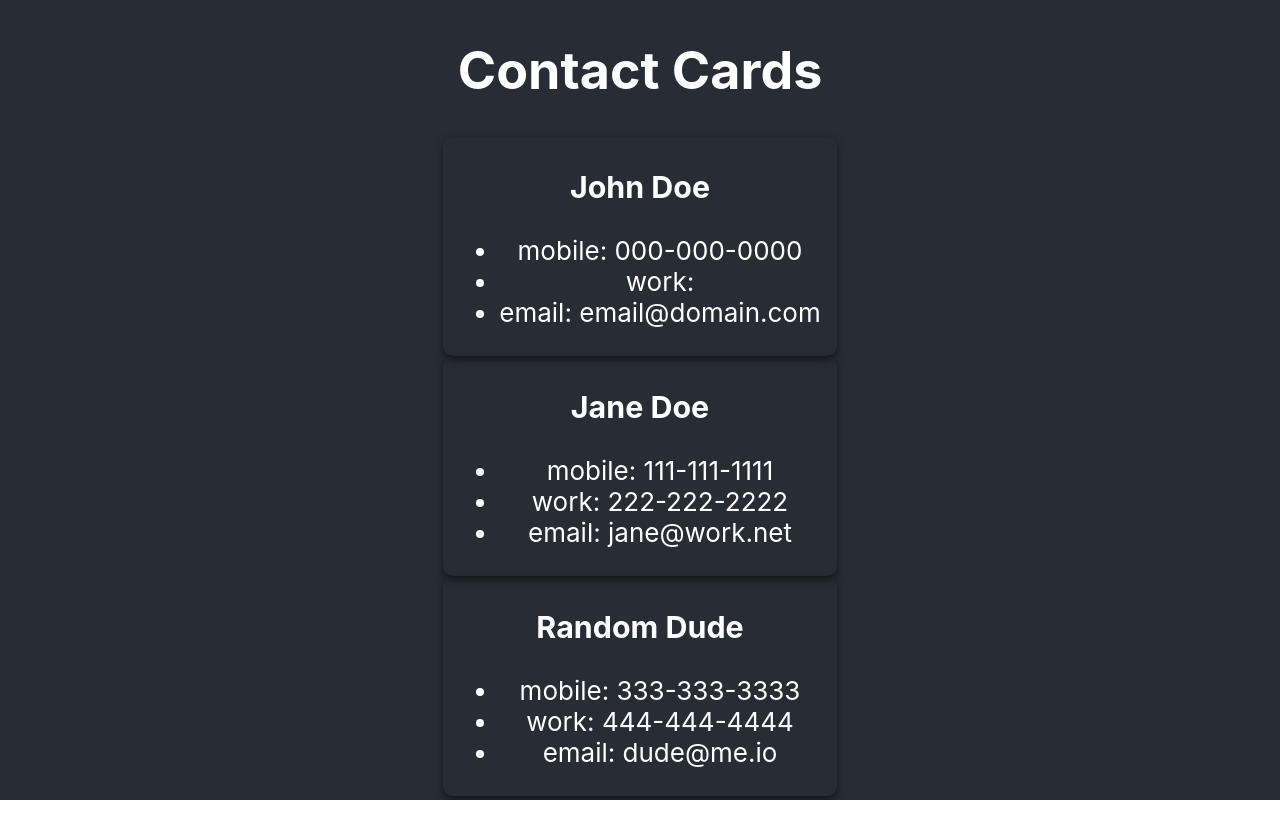
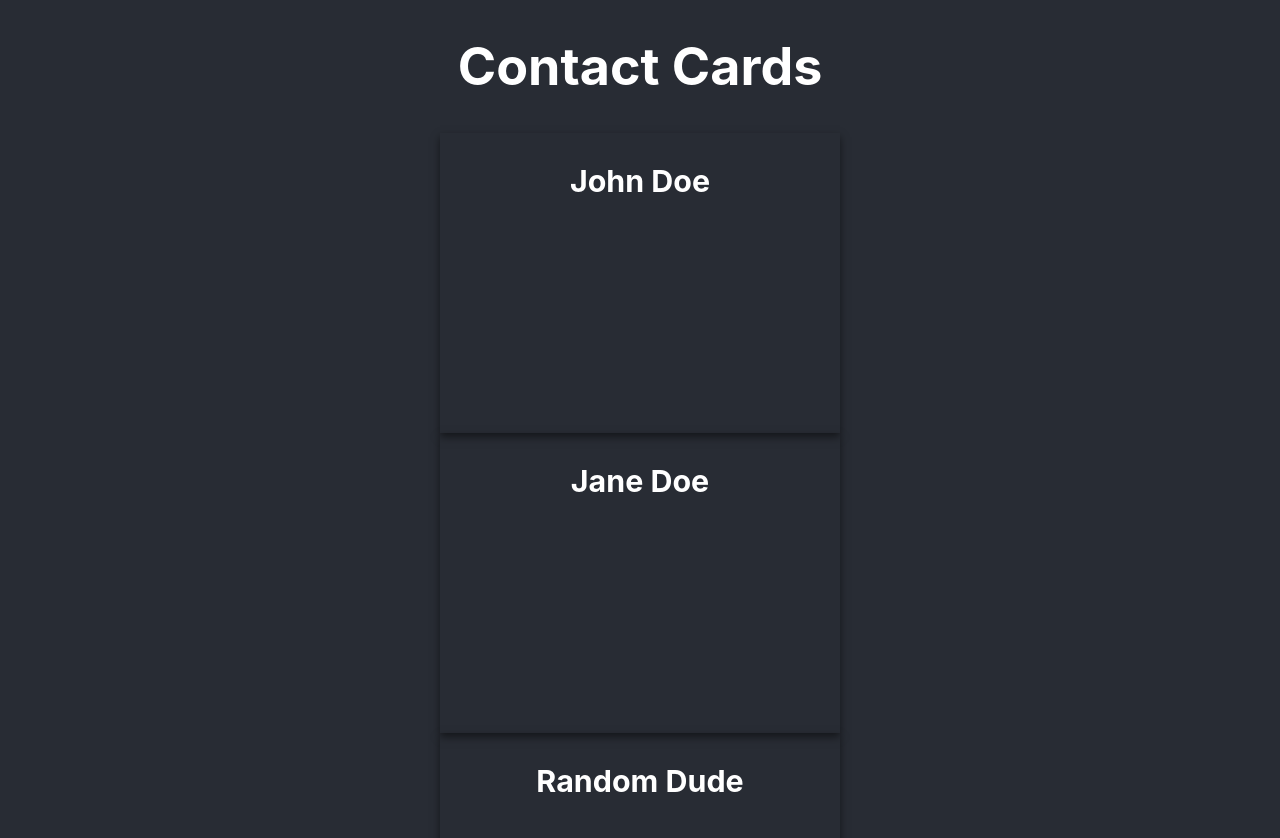
Before and after one commit to CUNY-2X-TTP-2020/react-contact-cards, a React (Create React App) app: page / in a window 1280 px wide. Shown: the top 838 px of the page. Before the commit the page ends 800 px from the top, so only its background shows below. Built offline with nearby package versions, Linux system fonts and the light colour scheme.

Commit message:
Add styles for flip card

```diff
--- a/src/App.css
+++ b/src/App.css
@@ -17,18 +17,40 @@
 
 .contact-card
 {
-    /* Add shadows to create the "card" effect */
-    box-shadow: 0 4px 8px 0 rgba(0, 0, 0, 0.5);
-    transition: 0.3s;
-    border-radius: 10px;
-}
-
-.contact-card:hover
-{
-    box-shadow: 0 8px 16px 0 rgba(0, 0, 0, 0.5);
+    background-color: transparent;
+    width: 400px;
+    height: 300px;
+    perspective: 1000px;
 }
 
 .container
 {
-    padding: 2px 16px;
+    position: relative;
+    width: 100%;
+    height: 100%;
+    text-align: center;
+    display: flex;
+    transition: transform 0.6s;
+    transform-style: preserve-3d;
+    box-shadow: 0 4px 8px 0 rgba(0,0,0,0.5);
 }
+
+.contact-card:hover .container
+{
+    transform: rotateY(180deg);
+}
+
+.card-front, .card-back
+{
+    position: absolute;
+    width: 100%;
+    height: 100%;
+    -webkit-backface-visibility: hidden;
+    backface-visibility: hidden;
+}
+
+.card-back
+{
+    background-color: #1e3131;
+    transform: rotateY(180deg);
+}
```
